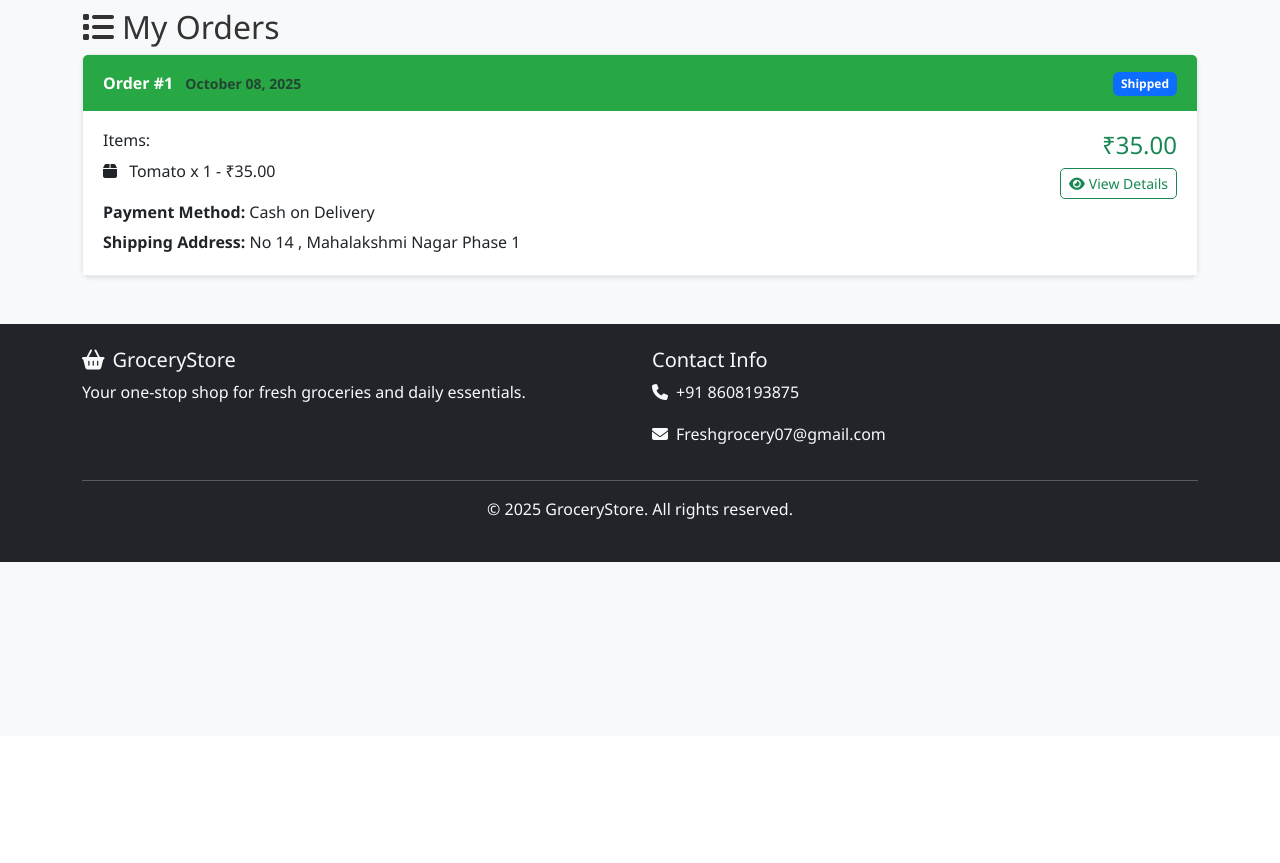
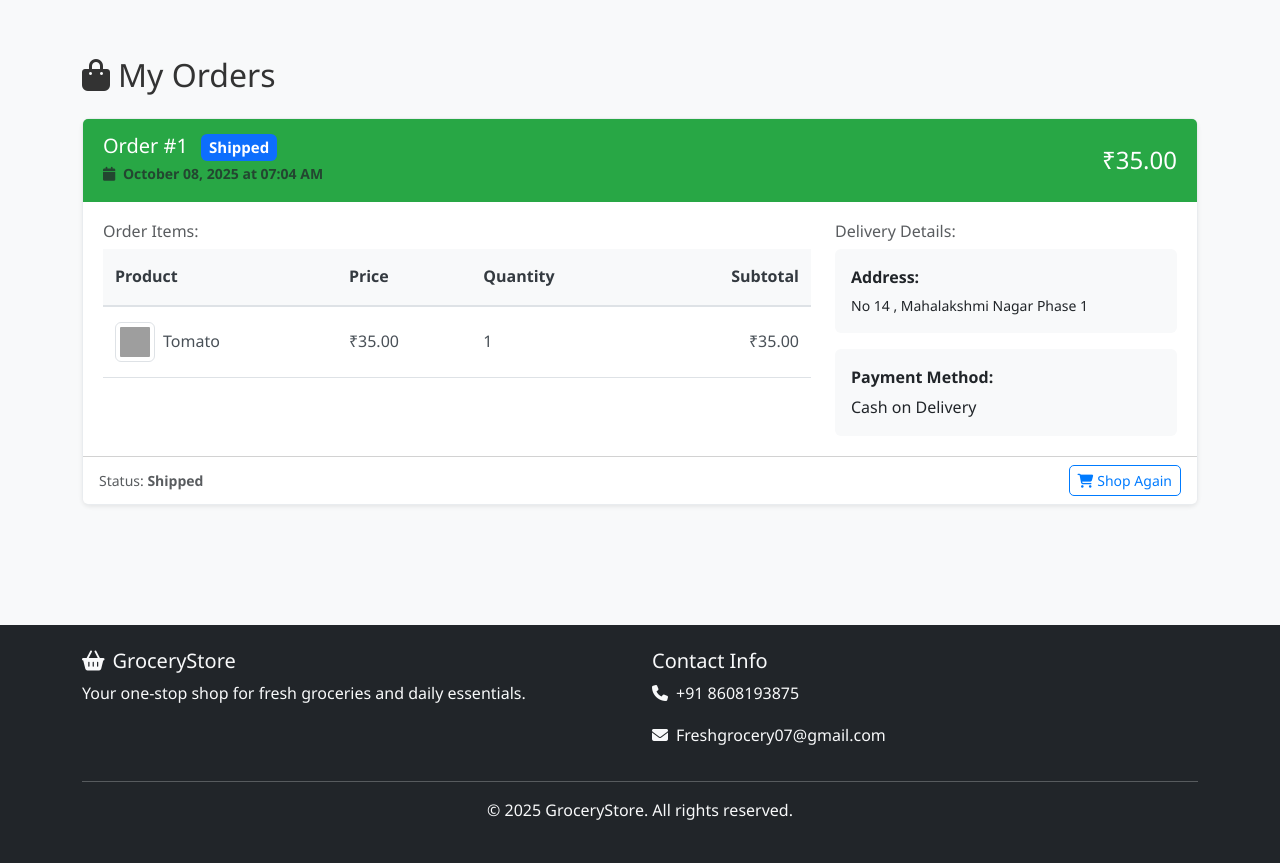
Before and after one commit to YugaBharathi29/grocery-store-app, a Flask app: template templates/my_orders.html in a window 1280 px wide. Shown: the part 64-927 px from the top of the page. Before the commit the page ends 626 px from the top, so only its background shows below. Run offline with Flask 3, Linux system fonts and the light colour scheme; the template is opened without the code that fills it: values that come from a table or form of the project are taken from there, others are empty; data comes from the database, SQL or seed files in the repository; grey boxes are pictures that could not be loaded.

Commit message:
Update my_orders.html

```diff
--- a/templates/my_orders.html
+++ b/templates/my_orders.html
@@ -1,58 +1,115 @@
 {% extends "base.html" %}
 
-{% block title %}My Orders - Grocery Store{% endblock %}
+{% block title %}My Orders - {{ super() }}{% endblock %}
 
 {% block content %}
-<div class="container">
-    <h2><i class="fas fa-list me-2"></i>My Orders</h2>
+<div class="container py-5">
+    <h2 class="mb-4">
+        <i class="fas fa-shopping-bag me-2"></i>My Orders
+    </h2>
 
-    {% if orders %}
+    {% if orders and orders|length > 0 %}
+        <div class="row">
             {% for order in orders %}
-        <div class="card mb-3">
-            <div class="card-header d-flex justify-content-between align-items-center">
+                <div class="col-12 mb-4">
+                    <div class="card shadow-sm">
+                        <div class="card-header bg-light d-flex justify-content-between align-items-center">
                             <div>
-                    <strong>Order #{{ order.id }}</strong>
-                    <small class="text-muted ms-2">{{ order.created_at.strftime('%B %d, %Y') }}</small>
-                </div>
-                <div>
-                    <span class="badge bg-{% if order.status == 'Delivered' %}success{% elif order.status == 'Processing' %}info{% elif order.status == 'Shipped' %}primary{% else %}warning{% endif %}">
+                                <h5 class="mb-0">
+                                    Order #{{ order.id }}
+                                    <span class="badge bg-{% if order.status == 'Pending' %}warning{% elif order.status == 'Processing' %}info{% elif order.status == 'Shipped' %}primary{% elif order.status == 'Delivered' %}success{% else %}secondary{% endif %} ms-2">
                                         {{ order.status }}
                                     </span>
+                                </h5>
+                                <small class="text-muted">
+                                    <i class="fas fa-calendar me-1"></i>
+                                    {{ order.created_at.strftime('%B %d, %Y at %I:%M %p') }}
+                                </small>
+                            </div>
+                            <div class="text-end">
+                                <h4 class="mb-0 text-primary">₹{{ '%.2f' % order.total_amount }}</h4>
                             </div>
                         </div>
                         <div class="card-body">
                             <div class="row">
                                 <div class="col-md-8">
-                        <h6>Items:</h6>
-                        <ul class="list-unstyled">
+                                    <h6 class="text-muted mb-2">Order Items:</h6>
+                                    <div class="table-responsive">
+                                        <table class="table table-sm">
+                                            <thead>
+                                                <tr>
+                                                    <th>Product</th>
+                                                    <th>Price</th>
+                                                    <th>Quantity</th>
+                                                    <th class="text-end">Subtotal</th>
+                                                </tr>
+                                            </thead>
+                                            <tbody>
                                                 {% for item in order.items %}
-                            <li class="mb-1">
-                                <i class="fas fa-box me-2"></i>
-                                {{ item.product.name }} x {{ item.quantity }} - ₹{{ "%.2f"|format(item.price * item.quantity) }}
-                            </li>
+                                                    <tr>
+                                                        <td>
+                                                            <div class="d-flex align-items-center">
+                                                                {% if item.product and item.product.image %}
+                                                                    <img src="{{ item.product.image }}"
+                                                                         alt="{{ item.product.name }}"
+                                                                         class="img-thumbnail me-2"
+                                                                         style="width: 40px; height: 40px; object-fit: cover;">
+                                                                {% endif %}
+                                                                {{ item.product.name if item.product else 'Product unavailable' }}
+                                                            </div>
+                                                        </td>
+                                                        <td>₹{{ '%.2f' % item.price }}</td>
+                                                        <td>{{ item.quantity }}</td>
+                                                        <td class="text-end">₹{{ '%.2f' % (item.price * item.quantity) }}</td>
+                                                    </tr>
                                                 {% endfor %}
-                        </ul>
-
-                        <p class="mb-1"><strong>Payment Method:</strong> {{ order.payment_method }}</p>
-                        <p class="mb-0"><strong>Shipping Address:</strong> {{ order.shipping_address }}</p>
+                                            </tbody>
+                                        </table>
                                     </div>
-                    <div class="col-md-4 text-end">
-                        <h4 class="text-success">₹{{ "%.2f"|format(order.total_amount) }}</h4>
-                        <a href="{{ url_for('order_confirmation', order_id=order.id) }}" class="btn btn-sm btn-outline-success">
-                            <i class="fas fa-eye me-1"></i>View Details
+                                </div>
+                                <div class="col-md-4">
+                                    <h6 class="text-muted mb-2">Delivery Details:</h6>
+                                    <div class="bg-light p-3 rounded mb-3">
+                                        <p class="mb-1"><strong>Address:</strong></p>
+                                        <p class="mb-0 small">{{ order.shipping_address }}</p>
+                                    </div>
+                                    <div class="bg-light p-3 rounded">
+                                        <p class="mb-1"><strong>Payment Method:</strong></p>
+                                        <p class="mb-0">{{ order.payment_method }}</p>
+                                    </div>
+                                </div>
+                            </div>
+                        </div>
+                        <div class="card-footer bg-white">
+                            <div class="d-flex justify-content-between align-items-center">
+                                <div>
+                                    <small class="text-muted">
+                                        Status: <strong>{{ order.status }}</strong>
+                                    </small>
+                                </div>
+                                <div>
+                                    {% if order.status == 'Pending' %}
+                                        <button class="btn btn-sm btn-outline-danger" disabled>
+                                            <i class="fas fa-times-circle me-1"></i>Cancel Order
+                                        </button>
+                                    {% endif %}
+                                    <a href="{{ url_for('products') }}" class="btn btn-sm btn-outline-primary">
+                                        <i class="fas fa-shopping-cart me-1"></i>Shop Again
                                     </a>
                                 </div>
                             </div>
                         </div>
                     </div>
+                </div>
             {% endfor %}
+        </div>
     {% else %}
         <div class="text-center py-5">
-            <i class="fas fa-shopping-bag fa-3x text-muted mb-3"></i>
-            <h4>No orders yet</h4>
+            <i class="fas fa-shopping-bag" style="font-size: 4rem; color: #dee2e6;"></i>
+            <h4 class="mt-3 text-muted">No orders yet</h4>
             <p class="text-muted">You haven't placed any orders yet.</p>
-            <a href="{{ url_for('products') }}" class="btn btn-success btn-lg">
-                <i class="fas fa-shopping-cart me-2"></i>Start Shopping
+            <a href="{{ url_for('products') }}" class="btn btn-primary">
+                <i class="fas fa-shopping-bag me-2"></i>Start Shopping
             </a>
         </div>
     {% endif %}
```
Lines whose indentation alone changed are shown as unchanged.
